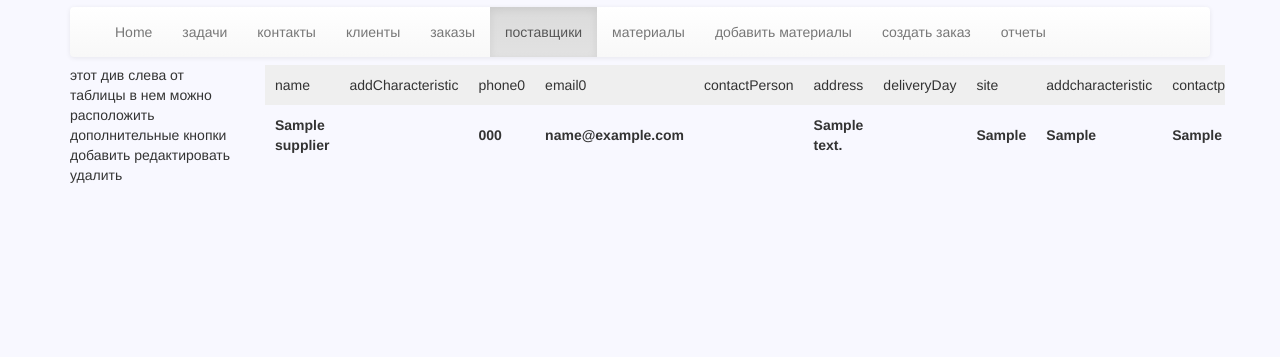
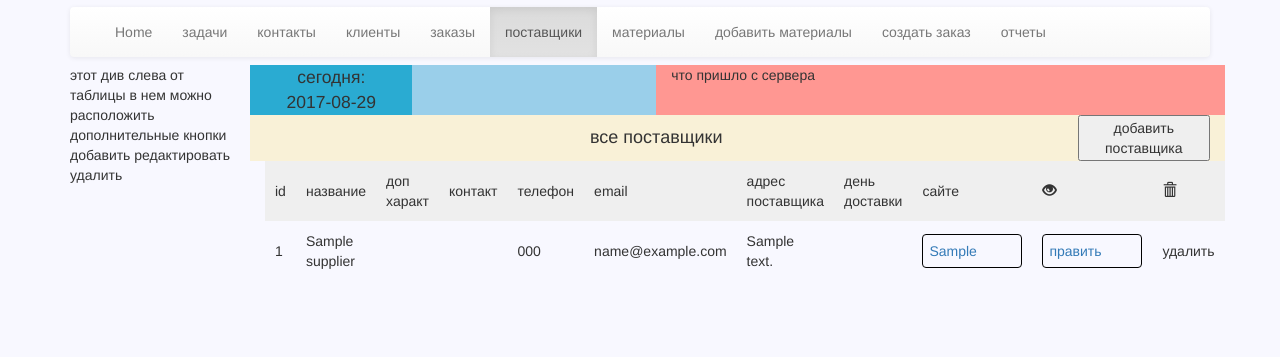
Before and after one commit to marevo/reclama, a PHP site: page /templates/viewAllSuppliers.php in a window 1280 px wide. Shown: the part 101-458 px from the top of the page. Run offline with PHP 8.4, Linux system fonts and the light colour scheme; tables that the repository leaves empty or names only in its code hold one stand-in row (values such as "Sample post").

Commit message:
add to templates/viewAllSuppliers.php getAllSuppliers to this view

```diff
--- a/css/manual.css
+++ b/css/manual.css
@@ -218,6 +218,7 @@ table a{
 
 table tbody a:hover{
     cursor: pointer;
+    text-decoration: none;
 }
 #rezZaprosaKServer{
     /*height: 50px;*/
@@ -351,6 +352,7 @@ background-color: #337ab7;
     display:flex;
     justify-content: center;
     align-items: center;
+    background-color: #f9f1d7;
 /*background-color: #2aabd2;*/
 }
              .headingContent div:first-child{
@@ -376,3 +378,10 @@ background-color: #337ab7;
     /*display: block;*/
 }
 /*/formAddNewMaterialsToBase.php*/
+.formMaterial {
+    /*display: block;*/
+    /*visibility: hidden;*/
+    /*visibility: visible;*/
+    /*opacity: 1;*/
+
+}
--- a/templates/viewAllMaterials.php
+++ b/templates/viewAllMaterials.php
@@ -34,6 +34,8 @@ require '../autoload.php';
                 <div class="col-lg-10   col-md-10 col-sm-10 col-xs-10   text-center ">все материалы что есть в базе материалов</div>
                 <div class="col-lg-2 col-md-2 col-sm-2 col-xs-2 text-center"><a class="a_displayBlock" href="formAddNewMaterialsToBase.php"><span class="glyphicon glyphicon-plus"></span> <span>добавить новый материал в базу</span></a></div>
             </div>
+                <div class="row">
+                    <div class="col-lg-12 col-md-12 col-sm-12 col-xs-12">
                         <?php
                         //найдем все материалы и отобразим их через таблицу через трэйт FastViewTable.php
                         //                echo \App\Models\Material::showAllFromTable('tableMaterials', \App\Models\Material::findAll());
@@ -54,6 +56,9 @@ require '../autoload.php';
                     </div>
                 </div>
 
+            </div>
+        </div>
+
 
     </div>
     </body>
--- a/templates/viewAllSuppliers.php
+++ b/templates/viewAllSuppliers.php
@@ -23,21 +23,32 @@ require '../autoload.php';
         <div class="col-lg-2 backForDiv">
            этот див слева от таблицы в нем можно расположить дополнительные кнопки добавить редактировать удалить
         </div>
-        <div class="col-lg-10 backForDiv divForTable">
-<!--            <div id="divForTable">-->
-                <?php
-//                получим из таблицы всех поставщиков
-//                $allSuppliers = \App\Models\Supplier::getAllSuppliers();
-                //or this side
-//                $allSuppliers = \App\Models\Supplier::findAll();
-//просмотр результата что вернет вызов $allSuppliers
-//                var_dump($allSuppliers);
-                //передадим из в функцию показать всех поставщико showAllSuppliers(allSuppliers)
-//                echo  showAllSupliers($allSuppliers);
-                //найдем все из таблицы поставщиков Supplier::findAll() и передадим на отображение через трэйт FastViewTAble.php showAllFromTable(findAll)
-                echo \App\Models\Supplier::showAllFromTable('tableSuppliers', \App\Models\Supplier::findAll());
-                ?>
-<!--            </div>-->
+        <div class="col-lg-10 backForDiv">
+<!--            <!--строка показа времени и показа результата добавки материала в базу  -->
+            <?php  include_once '../App/html/forDisplayTimeShowAnswerServer.html'?>
+            <div class="row headingContent">
+                <div class="col-lg-10   col-md-10 col-sm-10 col-xs-10   text-center ">все поставщики</div>
+                <div class="col-lg-2 col-md-2 col-sm-2 col-xs-2 text-center"><button id="btnUpdateShow" > добавить поставщика </button></div>
+            </div>
+            <div class="row">
+                <div class="col-lg-12 divForTable">
+                    <?php
+//найдем всех поставщиков и отобразим их через таблицу
+$allSuppliersInBase = \App\Models\Supplier::findAll();
+if(! empty ($allSuppliersInBase)){
+    $tableAllSupp = "<table><thead><tr><td>id</td><td>название</td><td>доп характ</td><td>контакт</td><td>телефон</td><td>email</td><td>адрес поставщика</td><td>день доставки</td><td>сайте</td><td><span class='glyphicon glyphicon-eye-open'></span></td><td><span class='glyphicon glyphicon-trash'></span></td></tr></thead><tbody>";
+    foreach ($allSuppliersInBase as $item){
+        $tableAllSupp .= "<tr><td>$item->id</td><td>$item->name</td><td>$item->addCharacteristic</td><td>$item->contactPerson</td><td>$item->phone0</td><td>$item->email0</td><td>$item->address</td><td>$item->deliveryDay</td><td><a href='$item->site' target='_blank'>$item->site</a></td><td><a href='viewOneSupplier.php?id=$item->id'>править</a></td><td>удалить</td></tr>";
+    }
+    $tableAllSupp .= "</tbody></table>";
+}
+else{
+    $tableAllSupp = "пока ничего нет (";
+}
+echo "$tableAllSupp";
+?>
+</div>
+            </div>
         </div>
     </div>
 
--- a/templates/viewOneMaterial.php
+++ b/templates/viewOneMaterial.php
@@ -52,7 +52,7 @@ foreach ($allSuppliers as $item){
                 <?php  include_once '../App/html/forDisplayTimeShowAnswerServer.html'?>
                 <div class="row headingContent">
                     <div class="col-lg-10   col-md-10 col-sm-10 col-xs-10   text-center ">правка материала <?php echo $mat->name;?></div>
-                    <div class="col-lg-2 col-md-2 col-sm-2 col-xs-2 text-center"><button id="btnUpdateShow"  >править</button></div>
+                    <div class="col-lg-2 col-md-2 col-sm-2 col-xs-2 text-center"><button id="btnUpdateShow" > обновить </button></div>
 
                 </div>
                 <div class="row">
@@ -68,8 +68,8 @@ foreach ($allSuppliers as $item){
                             </thead>
                             <tbody>
                             <tr style="display: none;"><td>id</td><td><?php echo $mat->id ?></td><td id="idMaterial" class="formMaterial"><input  name="id" type="text" value="<?php echo $mat->id ?>"/></td></tr>
-                            <tr><td>название</td><td><?php echo $mat->name ?></td><td class="formMaterial"><input name="name" type="text" maxlength="200" le value="<?php echo $mat->name ?>"/></td></tr>
-                            <tr><td>дополнительные сведения</td><td><?php echo $mat->addCharacteristic ?></td><td class="formMaterial"><input maxlength="200" name="addCharacteristic" type="text" value="<?php echo $mat->addCharacteristic ?>"/></td></tr>
+                            <tr><td>название</td><td><?php echo $mat->name ?></td><td class="formMaterial"><input name="name" type="text" size="55" maxlength="200" title ="<?php echo $mat->name ?>" value="<?php echo $mat->name ?>"/></td></tr>
+                            <tr><td>дополнительные сведения</td><td><?php echo $mat->addCharacteristic ?></td><td class="formMaterial"><input maxlength="200" size="55" name="addCharacteristic" title="<?php echo $mat->addCharacteristic ?>" type="text" value="<?php echo $mat->addCharacteristic ?>"/></td></tr>
                             <tr><td>единица измерения</td><td><?php echo $mat->measure ?></td><td class="formMaterial"><input name="measure" maxlength="50" type="text" value="<?php echo $mat->measure ?>"/></td></tr>
                             <tr><td>форма поставки</td><td><?php echo $mat->deliveryForm ?></td><td class="formMaterial"><input pattern="\d{1,4}(\.)?\d{1,2}" name="deliveryForm" type="text" value="<?php echo $mat->deliveryForm ?>"/></td></tr>
                             <tr><td>цена за единицу</td><td><?php echo $mat->priceForMeasure ?></td><td class="formMaterial"><input pattern="\d{1,4}(\.)?\d{1,2}" name="priceForMeasure" type="text" value="<?php echo $mat->priceForMeasure ?>"/></td></tr>
```
Lines whose indentation alone changed are shown as unchanged.
